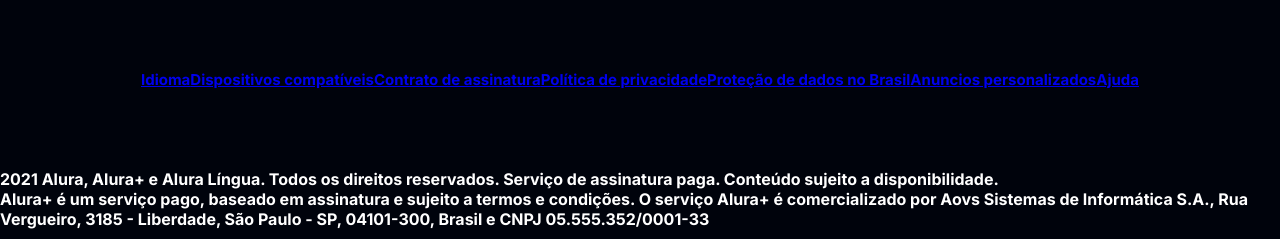
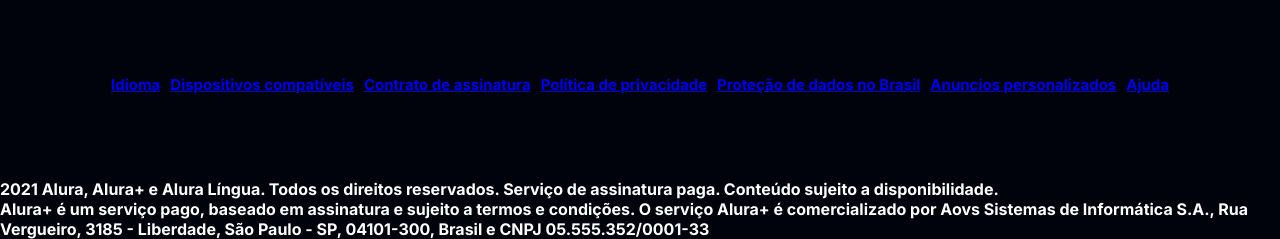
Before and after one commit to DanielAOSantos/TerceiroESCOLA, a plain HTML site: page index.html in a window 1280 px wide. Shown: the part 4076-4315 px from the top of the page. Drawn offline with Linux system fonts and the light colour scheme.

Commit message:
Add files via upload

```diff
--- a/index.html
+++ b/index.html
@@ -88,7 +88,7 @@
       <li class="lista__link">
         <a href="#">Ajuda</a>
       </li>
-    </ul
+    </ul>
       <p class="rodape__texto">2021 Alura, Alura+ e Alura Língua. Todos os direitos reservados. Serviço de assinatura paga. Conteúdo sujeito a disponibilidade.</p>
     <p class="rodape__texto">Alura+ é um serviço pago, baseado em assinatura e sujeito a termos e condições. O serviço Alura+ é comercializado por Aovs Sistemas de Informática S.A., Rua Vergueiro, 3185 - Liberdade, São Paulo - SP, 04101-300, Brasil e CNPJ 05.555.352/0001-33</p>
   </footer>
--- a/style.css
+++ b/style.css
@@ -4,6 +4,7 @@
     --botao-azul: #167BF7;
     --cor-de-fundo: #00030C;
     --fonte-principal:'inter';
+    --vermelho: #e20f0f;
   }
 
   body {
@@ -140,5 +141,6 @@
 
   .lista__link {
     font-size: 15px;
-    color: var(--branco-principal)
+    color: var(--vermelho);
+    padding: 5px;
   }
```
